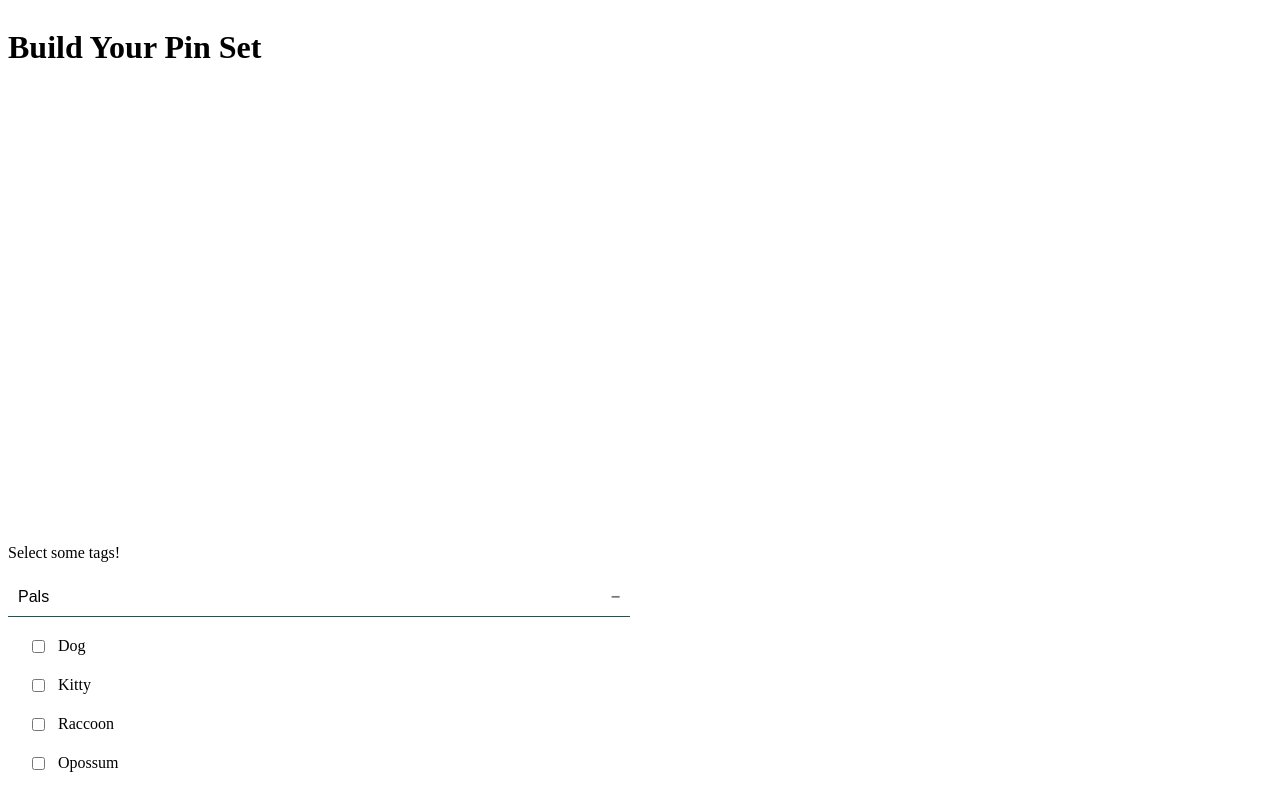
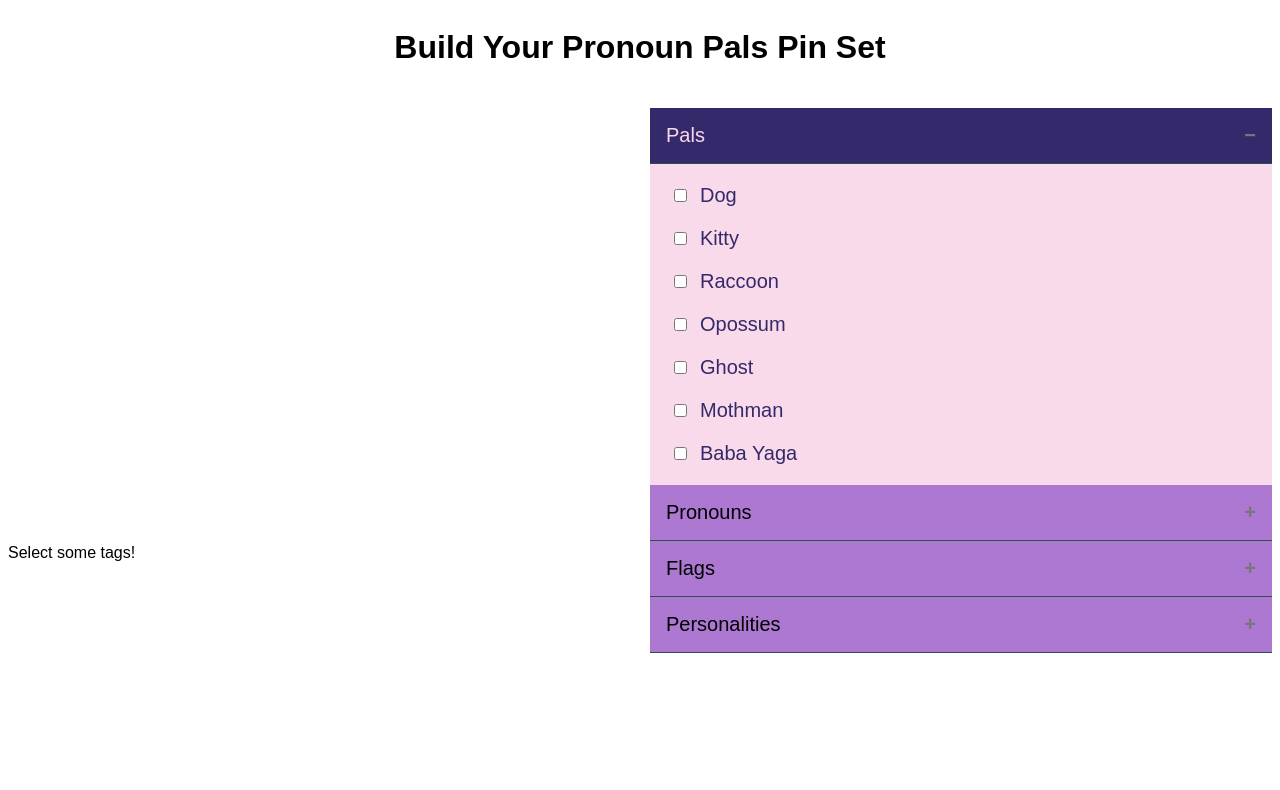
Before and after one commit to csobrien90/accordion-selector, a website built with Parcel: page src/index.html in a window 1280 px wide. Both pictures are taken after a click on the button "Pals". Shown: the top 790 px of the page. Built offline with nearby package versions, Linux system fonts and the light colour scheme.

Commit message:
add basic styles and fix accessibili

```diff
--- a/package.json
+++ b/package.json
@@ -4,7 +4,7 @@
   "main": "index.js",
   "scripts": {
     "start": "parcel src/index.html",
-	"tsc": "tsc"
+	"tsc": "tsc -w"
   },
   "author": "",
   "license": "ISC",
--- a/src/index.html
+++ b/src/index.html
@@ -1,13 +1,13 @@
 <!DOCTYPE html>
 <html>
 	<head>
-		<title>Build Your Pin Set</title>
+		<title>Build Your Pronoun Pals Pin Set</title>
 		<meta charset="utf-8">
 		<meta name="viewport" content="width=device-width, initial-scale=1.0">
 		<link rel="stylesheet" href="./styles.css">
 	</head>
 	<body>
-		<h1>Build Your Pin Set</h1>
+		<h1>Build Your Pronoun Pals Pin Set</h1>
 		<main></main>
 	</body>
 	<script src="./scripts.js"></script>
--- a/src/scripts.js
+++ b/src/scripts.js
@@ -215,7 +215,12 @@ function updateSelected() {
     tags.forEach(function (tag) {
         if (tag.dataset.checkid === undefined)
             return;
-        checkedIds.includes(tag.dataset.checkid) ? tag.classList.add('selected') : tag.classList.remove('selected');
+        if (checkedIds.includes(tag.dataset.checkid)) {
+            tag.classList.add('selected');
+        }
+        else {
+            tag.classList.remove('selected');
+        }
     });
 }
 function onlyAllowOnePal(checkbox) {
@@ -284,33 +289,35 @@ function renderInputs() {
         var category = data[id];
         var listItem = document.createElement('li');
         listItem.id = id;
-        listItem.classList.add('accordian-item');
+        listItem.classList.add('accordion-item');
         var button = document.createElement('button');
         button.innerText = capitalize(id);
         button.ariaExpanded = 'false';
         button.addEventListener('click', function () {
-            if (button.nextElementSibling) {
-                button.nextElementSibling.classList.toggle('open');
-                if (button.nextElementSibling.classList.contains('open')) {
-                    button.ariaExpanded = 'true';
-                    button.nextElementSibling.setAttribute('aria-hidden', 'false');
-                }
-                else {
-                    button.ariaExpanded = 'false';
-                    button.nextElementSibling.setAttribute('aria-hidden', 'true');
-                }
+            var isOpen = button.nextElementSibling.classList.contains('open');
+            var inputGroups = Array.from(document.querySelectorAll('.input-group'));
+            inputGroups.forEach(function (group) { return group.classList.remove('open'); });
+            var allButtons = Array.from(document.querySelectorAll('.accordion-item button'));
+            allButtons.forEach(function (button) {
+                button.ariaExpanded = 'false';
+                button.nextElementSibling.setAttribute('aria-hidden', 'true');
+            });
+            if (!isOpen) {
+                button.nextElementSibling.classList.add('open');
+                button.ariaExpanded = 'true';
+                button.nextElementSibling.setAttribute('aria-hidden', 'false');
             }
         });
         listItem.appendChild(button);
         var listItemWrapper = document.createElement('div');
         listItemWrapper.id = "".concat(id, "-input-group");
         listItemWrapper.classList.add('input-group');
-        listItemWrapper.classList.add('closed');
         listItemWrapper.ariaHidden = 'true';
         Object.keys(category).forEach(function (pin) {
             var label = document.createElement('label');
             label.setAttribute('for', pin);
             label.classList.add('checkbox-wrapper');
+            label.ariaLabel = pin;
             var checkbox = document.createElement('input');
             checkbox.type = 'checkbox';
             checkbox.id = checkbox.name = checkbox.value = pin;
--- a/src/styles.css
+++ b/src/styles.css
@@ -1,12 +1,26 @@
-.sr-only {
-	opacity: 0;
-	position: absolute;
-	pointer-events: none;
+/* Global */
+
+:root {
+	--pink: #f8daea;
+	--hot-pink: #fe65ce;
+	--turq: #97f0e8;
+	--purple: #ad78d1;
+	--dk-purple: #34296a;
+	font-family: sans-serif;
+	/* font-family: Franxurter Totally (fat and regular) */
 }
 
 body {
 	display: grid;
 	gap: 20px;
+	justify-items: center;
+}
+
+main {
+	display: grid;
+	gap: 20px;
+	grid-template-columns: 1fr;
+	max-width: 1440px;
 }
 
 ul {
@@ -15,72 +29,88 @@ ul {
 	padding: 0;
 }
 
+.sr-only {
+	opacity: 0;
+	position: absolute;
+	pointer-events: none;
+}
+
+
+/* Selected Pins Section */
+
 #tag-wrapper {
 	padding: 10px;
 	max-width: 100%;
 	min-height: 400px;
 }
 
-.tag {
+#tag-wrapper .tag {
 	display: grid;
 	place-items: center;
 	max-height: 0px;
-	padding: 0px;
 	overflow: hidden;
-	transition: max-height 2s;
+	margin-bottom: 0px;
+	transition: max-height .2s ease-out, margin .1s ease-in;
 }
 
-.tag.palsItem {
+#tag-wrapper .tag.palsItem {
 	position: absolute;
-	opacity: 0
+	opacity: 0;
 }
 
-.tag img {
+#tag-wrapper .tag.selected {
+	margin-top: 0;
+	margin-bottom: 6px;
+	max-height: 550px;
+	opacity: 100%;
+	position: relative;
+	transition: max-height .3s;
+	visibility: visible;
+}
+
+#tag-wrapper .tag img {
 	width: 100%;
 	max-width: 800px;
 }
 
-.tag.palsItem img {
+#tag-wrapper .tag.palsItem img {
 	width: 75%;
 	max-width: 600px;
 }
 
-.tag.palsItem img[src="images/pals/cat-bottom.png"],
-.tag.palsItem img[src="images/pals/opossum-bottom.png"] {
+#tag-wrapper .tag.palsItem img[src="images/pals/cat-bottom.png"],
+#tag-wrapper .tag.palsItem img[src="images/pals/opossum-bottom.png"] {
 	width: 100%;
 }
 
-.tag.plaque img {
+#tag-wrapper .tag.plaque img {
 	width: 80%;
 }
 
-.tag.selected {
-	margin-top: 0;
-	max-height: 550px;
-	padding: 3px;
-	opacity: 100%;
-	position: static;
+
+/* Accordian Selector UI */
+
+#accordion {
+	width: 100%;
+	color: var(--dk-purple);
+	font-size: 20px;
 }
 
 #accordion button {
     outline: none;
-    background: none;
-    padding: 10px;
+    background: var(--purple);
+    padding: 16px;
     border:none;
     border-bottom: 1px solid darkslategrey;
-    width: 100%;
+	width: 100%;
+	font-size: 20px;
     text-align:left;
-    font-size:16px;
     border-radius:0px;
 }
 
-#accordion button:focus {
-	border-radius:0px;
-	outline:none;
-}
-
-#accordion button:hover {
-	background-color: #f1f1f1;
+#accordion button:hover, #accordion button:focus {
+	background-color: var(--dk-purple);
+	color: var(--pink);
 	cursor: pointer;
 }
 
@@ -98,38 +128,41 @@ ul {
 
 #accordion .input-group {
 	display: grid;
-	transition: all 0.2s;
-}
-
-#accordion .input-group.closed {
+	transition: max-height 0.3s ease-in-out;
+	background-color: var(--pink);
 	max-height: 0px;
 	overflow: hidden;
 	padding: 0 10px;
 }
 
 #accordion .input-group.open {
-	max-height: 600px;
+	max-height: 700px;
 	padding: 10px
 }
 
 #accordion .checkbox-wrapper {
+	display: none;
+}
+
+#accordion .open .checkbox-wrapper {
 	display: grid;
 	grid-template-columns: auto auto;
 	justify-content: start;
 	gap: 10px;
 	padding: 10px;
+	cursor: pointer;
 }
 
-@media screen and (min-width: 768px) {
-	body {
+#accordion .checkbox-wrapper input {
+	cursor:pointer;
+}
+
+@media screen and (min-width: 748px) {
+	main {
 		grid-template-columns: 1fr 1fr;
 	}
-
-	h1 {
-		grid-column: 1/-1;
-	}
-
-	#tag-wrapper {
+	#tag-wrapper, #accordion {
+		max-width: 700px;
 		margin: 0 auto;
 	}
 }
```
Also changed, not shown: src/scripts.ts (+22 -14 lines).
